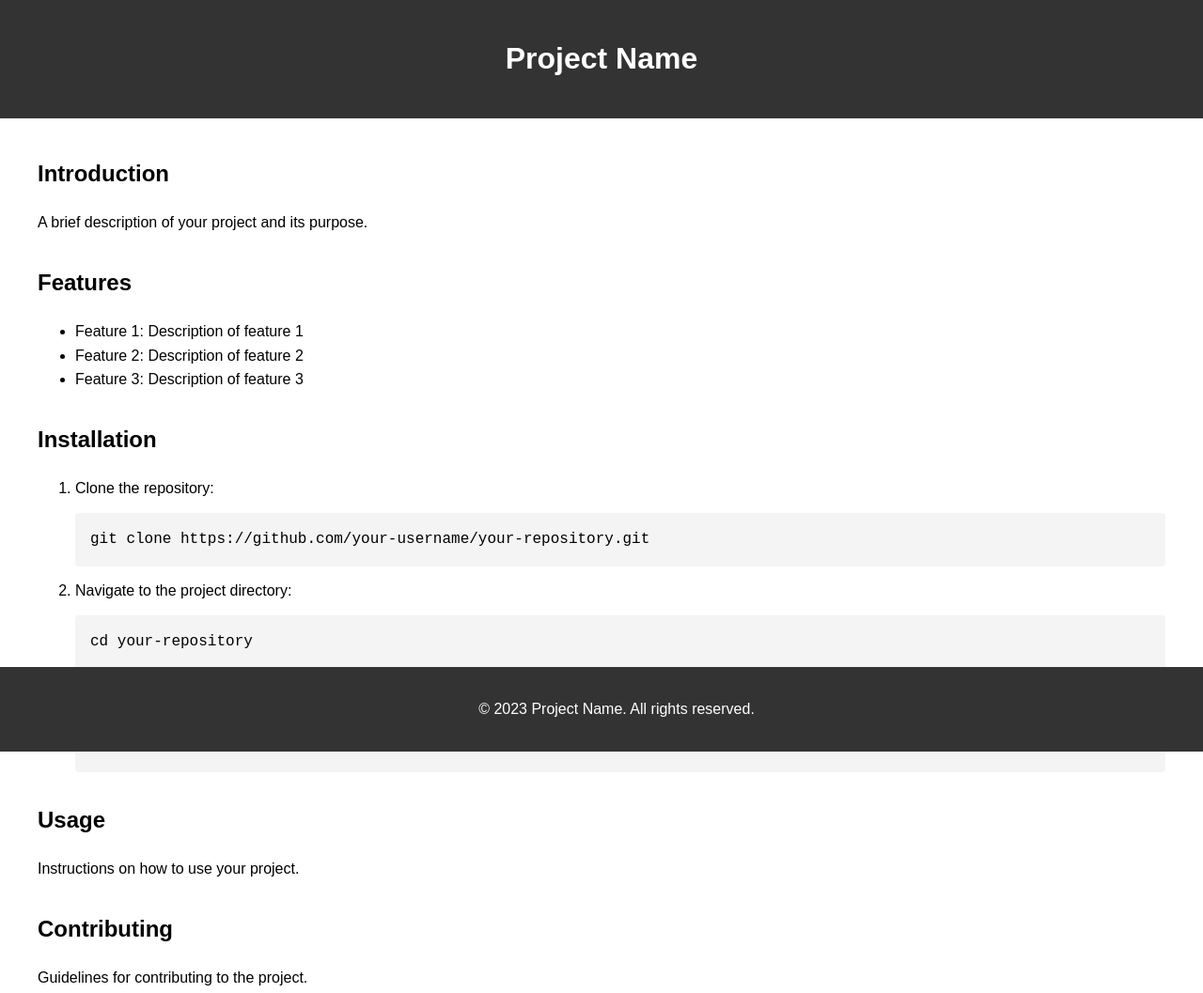
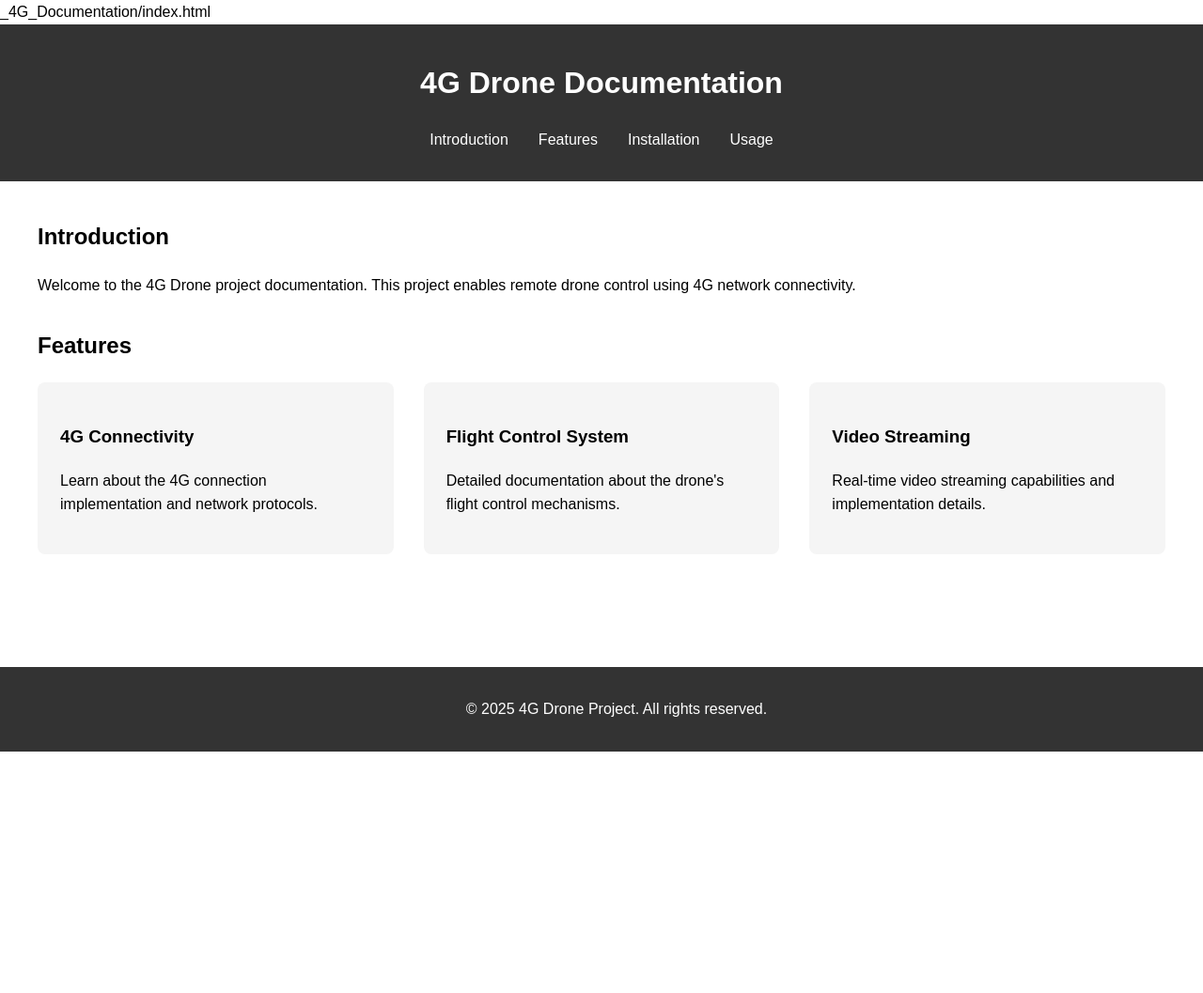
Before and after one commit to mqcrexcel/Drone_4G_Documentation, a plain HTML site: page index.html in a window 1280 px wide. Shown: the top 1057 px of the page at 94% size. After the commit the page ends 800 px from the top, so only its background shows below. Drawn offline with Linux system fonts and the light colour scheme; files that its build step writes are made by us from their sources.

Commit message:
Update html childen page

```diff
--- a/css/styles.css
+++ b/css/styles.css
@@ -45,3 +45,58 @@ footer {
     bottom: 0;
     width: 100%;
 }
+
+/* Navigation */
+nav ul {
+    list-style: none;
+    padding: 0;
+    display: flex;
+    justify-content: center;
+    gap: 2rem;
+}
+
+nav a {
+    color: white;
+    text-decoration: none;
+}
+
+/* Feature List */
+.feature-list {
+    display: grid;
+    grid-template-columns: repeat(auto-fit, minmax(300px, 1fr));
+    gap: 2rem;
+    padding: 0;
+    list-style: none;
+}
+
+.feature-link {
+    display: block;
+    padding: 1.5rem;
+    background: #f5f5f5;
+    border-radius: 8px;
+    text-decoration: none;
+    color: inherit;
+    transition: transform 0.2s;
+}
+
+.feature-link:hover {
+    transform: translateY(-5px);
+    box-shadow: 0 5px 15px rgba(0,0,0,0.1);
+}
+
+/* Feature Page */
+.feature-page {
+    max-width: 800px;
+    margin: 0 auto;
+    padding: 2rem;
+}
+
+.back-link {
+    display: inline-block;
+    padding: 0.5rem 1rem;
+    margin: 1rem;
+    background: #333;
+    color: white;
+    text-decoration: none;
+    border-radius: 4px;
+}
--- a/index.html
+++ b/index.html
@@ -1,57 +1,58 @@
+_4G_Documentation/index.html
 <!DOCTYPE html>
 <html lang="en">
 <head>
     <meta charset="UTF-8">
     <meta name="viewport" content="width=device-width, initial-scale=1.0">
-    <title>Project Name</title>
-    <link rel="stylesheet" href="styles.css">
+    <title>4G Drone Documentation</title>
+    <link rel="stylesheet" href="css/styles.css">
+    <link rel="icon" type="image/x-icon" href="assets/favicon.ico">
 </head>
 <body>
     <header>
-        <h1>Project Name</h1>
+        <h1>4G Drone Documentation</h1>
+        <nav>
+            <ul>
+                <li><a href="#introduction">Introduction</a></li>
+                <li><a href="#features">Features</a></li>
+                <li><a href="#installation">Installation</a></li>
+                <li><a href="#usage">Usage</a></li>
+            </ul>
+        </nav>
     </header>
     <main>
         <section id="introduction">
             <h2>Introduction</h2>
-            <p>A brief description of your project and its purpose.</p>
+            <p>Welcome to the 4G Drone project documentation. This project enables remote drone control using 4G network connectivity.</p>
         </section>
         <section id="features">
             <h2>Features</h2>
-            <ul>
-                <li>Feature 1: Description of feature 1</li>
-                <li>Feature 2: Description of feature 2</li>
-                <li>Feature 3: Description of feature 3</li>
+            <ul class="feature-list">
+                <li>
+                    <a href="pages/feature1.html" class="feature-link">
+                        <h3>4G Connectivity</h3>
+                        <p>Learn about the 4G connection implementation and network protocols.</p>
+                    </a>
+                </li>
+                <li>
+                    <a href="pages/feature2.html" class="feature-link">
+                        <h3>Flight Control System</h3>
+                        <p>Detailed documentation about the drone's flight control mechanisms.</p>
+                    </a>
+                </li>
+                <li>
+                    <a href="pages/feature3.html" class="feature-link">
+                        <h3>Video Streaming</h3>
+                        <p>Real-time video streaming capabilities and implementation details.</p>
+                    </a>
+                </li>
             </ul>
         </section>
-        <section id="installation">
-            <h2>Installation</h2>
-            <ol>
-                <li>Clone the repository:
-                    <pre><code>git clone https://github.com/your-username/your-repository.git</code></pre>
-                </li>
-                <li>Navigate to the project directory:
-                    <pre><code>cd your-repository</code></pre>
-                </li>
-                <li>Install dependencies:
-                    <pre><code>npm install</code></pre>
-                </li>
-            </ol>
-        </section>
-        <section id="usage">
-            <h2>Usage</h2>
-            <p>Instructions on how to use your project.</p>
-        </section>
-        <section id="contributing">
-            <h2>Contributing</h2>
-            <p>Guidelines for contributing to the project.</p>
-        </section>
-        <section id="license">
-            <h2>License</h2>
-            <p>Information about the project's license.</p>
-        </section>
+        <!-- ...existing installation section... -->
     </main>
     <footer>
-        <p>&copy; 2023 Project Name. All rights reserved.</p>
+        <p>&copy; 2025 4G Drone Project. All rights reserved.</p>
     </footer>
+    <script src="js/main.js"></script>
 </body>
 </html>
```
Also changed, not shown: pages/feature1.html (added, +46 -0 lines), pages/feature3.html (added, +43 -0 lines), Drone_4G.txt (added), pages/feature2.html (added).
